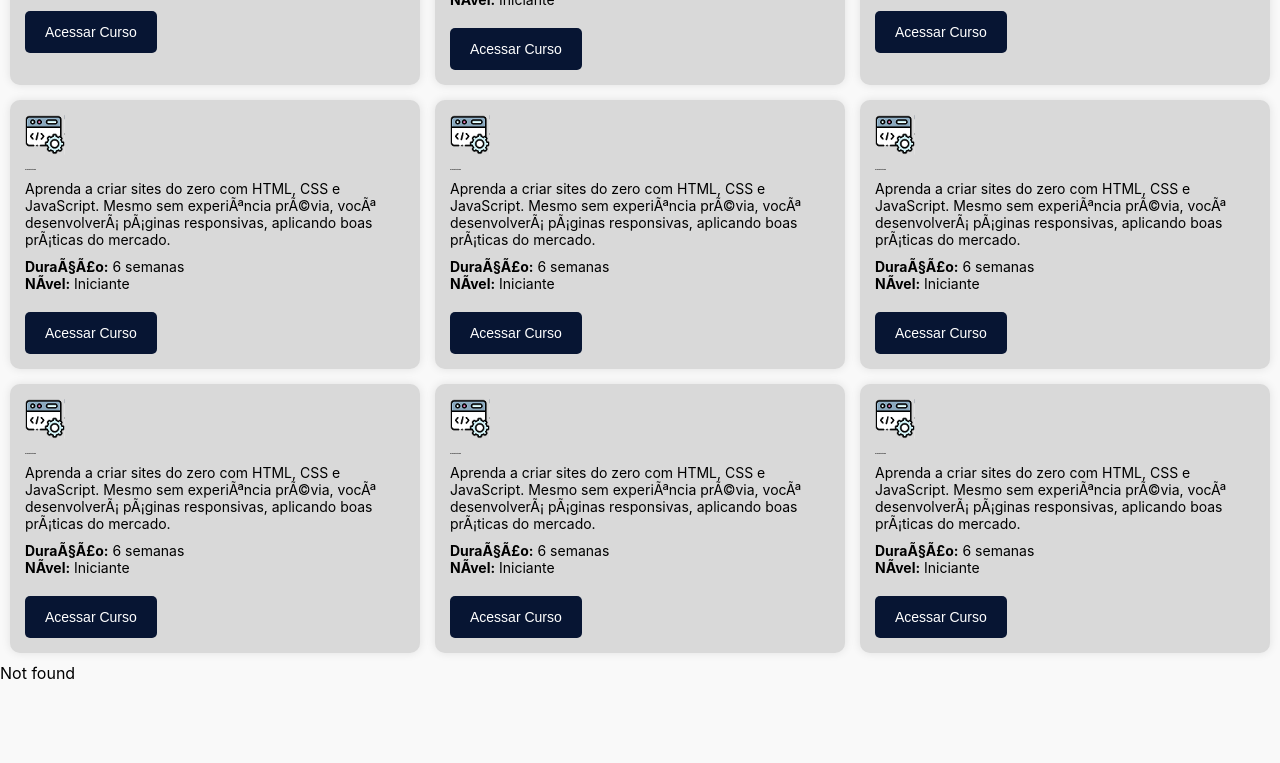
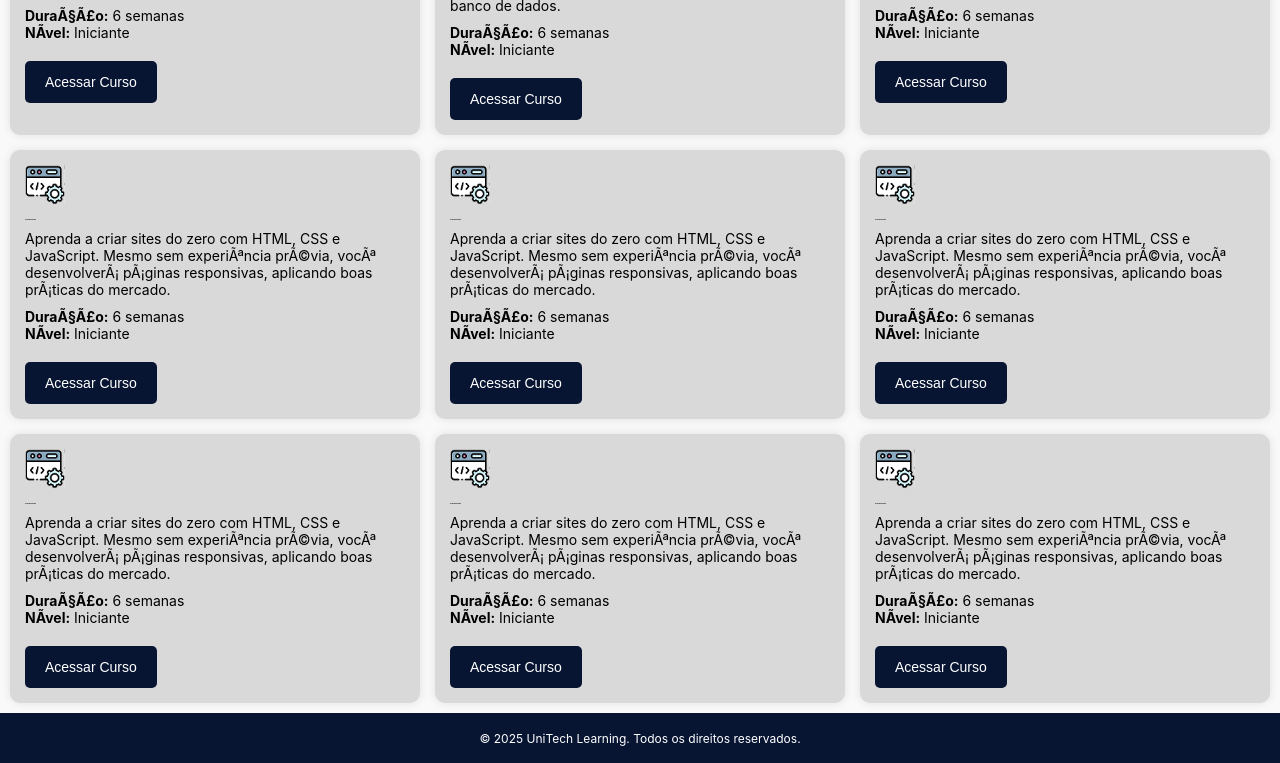
Before and after one commit to GiovannaRezende/UniTechLearning, a website: page pages/courses/index.html in a window 1280 px wide. Shown: the part 261-1024 px from the top of the page. Before the commit the page ends 944 px from the top, so only its background shows below. Drawn offline with Linux system fonts and the light colour scheme; no server answers; files whose address does not match are found by name.

Commit message:
Corrigindo CSS quebrado

```diff
--- a/pages/course/index.html
+++ b/pages/course/index.html
@@ -6,7 +6,7 @@
         <infos name="viewport" content="width=device-width, initial-scale=1.0">
             <title>Cursos | UniTech Learning</title>
             <link rel="shortcut icon" type="imagex/png" href="../../src/assets/images/icon-page.ico">
-            <link rel="stylesheet" href="style.css">
+            <link rel="stylesheet" href="/pages/course/style.css"/>
 </head>
 
 <body>
@@ -100,7 +100,7 @@
 
 <div id="footer">
   <script>
-      fetch("../components/footer/footer.html")
+      fetch("/components/footer/footer.html")
           .then(response => response.text())
           .then(data => {
               document.getElementById("footer").innerHTML = data;
--- a/pages/courses/index.html
+++ b/pages/courses/index.html
@@ -6,13 +6,13 @@
         <infos name="viewport" content="width=device-width, initial-scale=1.0">
             <title>Cursos | UniTech Learning</title>
             <link rel="shortcut icon" type="imagex/png" href="../../src/assets/images/icon-page.ico">
-            <link rel="stylesheet" href="style.css">
+            <link rel="stylesheet" href="/pages/courses/style.css"/>
 </head>
 
 <body>
     <div id="header">
         <script>
-            fetch("../components/header/header.html")
+            fetch("/components/header/header.html")
                 .then(response => response.text())
                 .then(data => {
                     document.getElementById("header").innerHTML = data;
@@ -136,7 +136,7 @@
 
     <div id="footer">
         <script>
-            fetch("../components/footer/footer.html")
+            fetch("/components/footer/footer.html")
                 .then(response => response.text())
                 .then(data => {
                     document.getElementById("footer").innerHTML = data;
```
Also changed, not shown: pages/forgotPassword/index.html (+3 -3 lines), pages/home/index.html (+1 -1 lines), pages/login/index.html (+3 -3 lines), pages/registerUser/index.html (+1 -1 lines), 1 other file.
